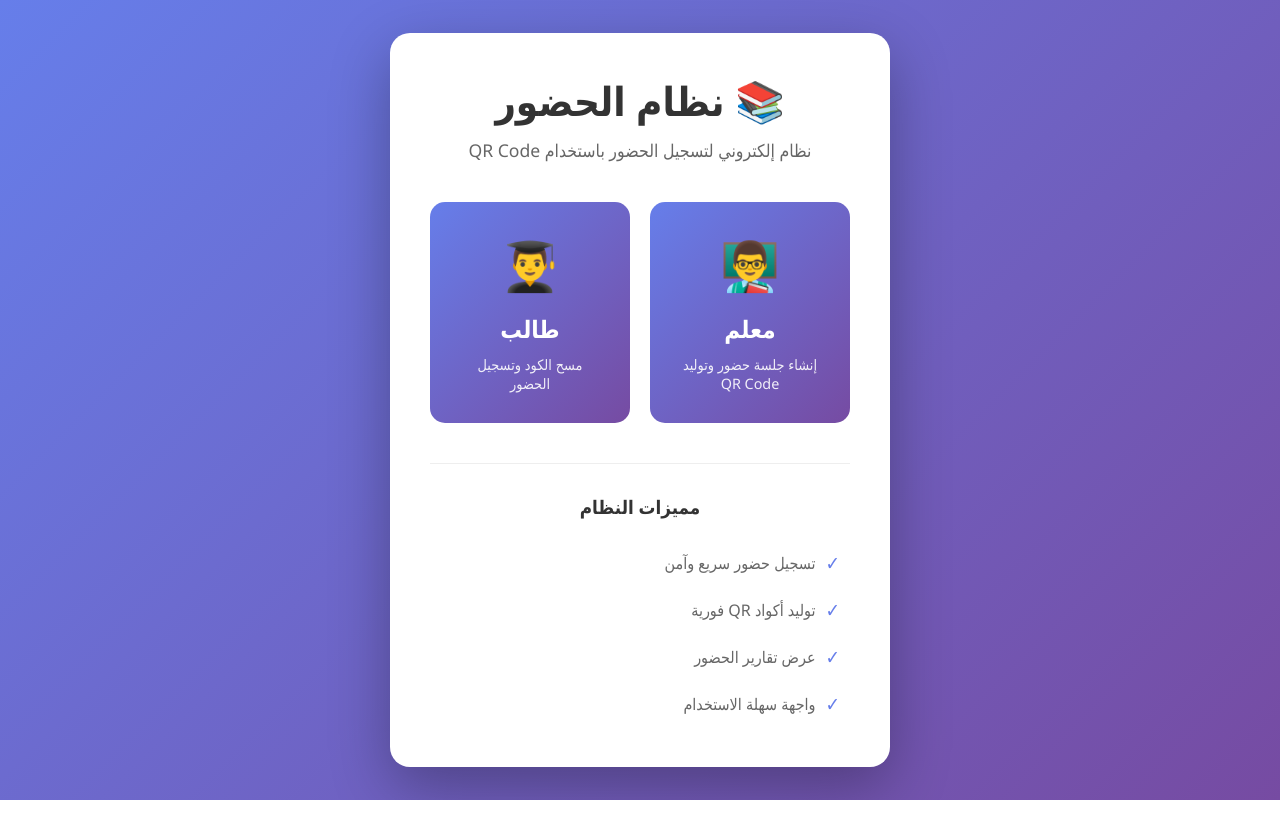
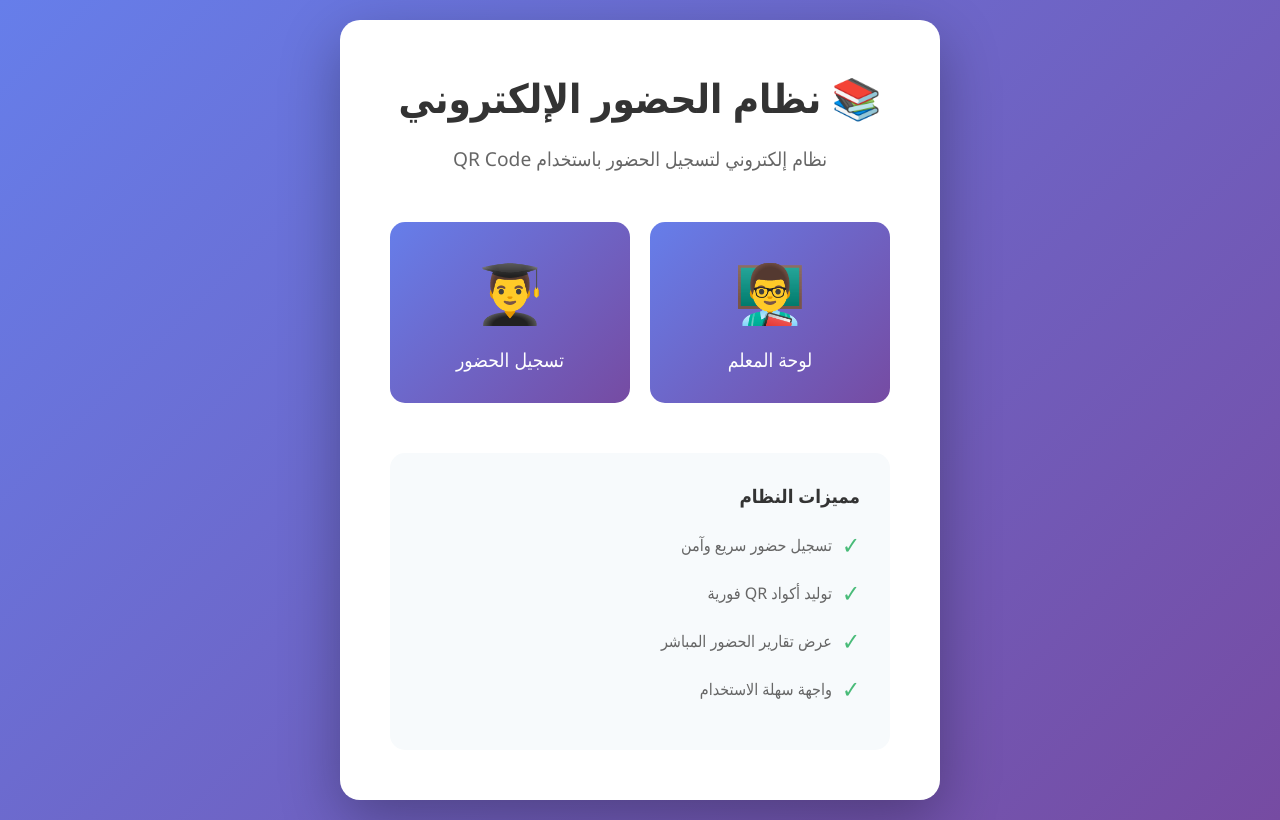
Before and after one commit to dhooom00097/toprepare, a plain HTML site: page index.html in a window 1280 px wide. Drawn offline with Linux system fonts and the light colour scheme.

Commit message:
fix: complete system update

```diff
--- a/index.html
+++ b/index.html
@@ -24,137 +24,112 @@
         .container {
             background: white;
             border-radius: 20px;
+            padding: 50px;
+            max-width: 600px;
+            width: 100%;
             box-shadow: 0 20px 60px rgba(0,0,0,0.3);
-            padding: 40px;
-            max-width: 500px;
-            width: 100%;
-            animation: fadeIn 0.5s ease;
-        }
-
-        @keyframes fadeIn {
-            from {
-                opacity: 0;
-                transform: translateY(-20px);
-            }
-            to {
-                opacity: 1;
-                transform: translateY(0);
-            }
+            text-align: center;
         }
 
         h1 {
             color: #333;
-            text-align: center;
-            margin-bottom: 10px;
             font-size: 2.5em;
+            margin-bottom: 20px;
         }
 
         .subtitle {
-            text-align: center;
             color: #666;
-            margin-bottom: 40px;
-            font-size: 1.1em;
+            font-size: 1.2em;
+            margin-bottom: 50px;
         }
 
-        .role-selection {
-            display: flex;
+        .buttons {
+            display: grid;
+            grid-template-columns: 1fr 1fr;
             gap: 20px;
-            justify-content: center;
-            flex-wrap: wrap;
         }
 
-        .role-card {
+        @media (max-width: 600px) {
+            .buttons {
+                grid-template-columns: 1fr;
+            }
+        }
+
+        .btn {
             background: linear-gradient(135deg, #667eea 0%, #764ba2 100%);
             color: white;
-            padding: 30px;
+            padding: 30px 20px;
             border-radius: 15px;
-            cursor: pointer;
-            transition: all 0.3s ease;
-            text-align: center;
-            flex: 1;
-            min-width: 180px;
             text-decoration: none;
+            font-size: 1.2em;
+            transition: all 0.3s;
+            display: flex;
+            flex-direction: column;
+            align-items: center;
+            gap: 15px;
         }
 
-        .role-card:hover {
-            transform: translateY(-10px);
-            box-shadow: 0 10px 30px rgba(0,0,0,0.3);
+        .btn:hover {
+            transform: translateY(-5px);
+            box-shadow: 0 10px 30px rgba(102, 126, 234, 0.4);
         }
 
-        .role-card .icon {
+        .btn-icon {
             font-size: 3em;
-            margin-bottom: 15px;
-        }
-
-        .role-card h2 {
-            font-size: 1.5em;
-            margin-bottom: 10px;
-        }
-
-        .role-card p {
-            font-size: 0.9em;
-            opacity: 0.9;
         }
 
         .features {
-            margin-top: 40px;
-            padding-top: 30px;
-            border-top: 1px solid #eee;
+            margin-top: 50px;
+            text-align: right;
+            background: #f7fafc;
+            padding: 30px;
+            border-radius: 15px;
         }
 
         .features h3 {
             color: #333;
-            text-align: center;
             margin-bottom: 20px;
         }
 
-        .feature-list {
-            list-style: none;
+        .feature-item {
+            display: flex;
+            align-items: center;
+            gap: 10px;
+            margin-bottom: 15px;
+            color: #666;
         }
 
-        .feature-list li {
-            padding: 10px;
-            color: #666;
-            display: flex;
-            align-items: center;
-        }
-
-        .feature-list li:before {
+        .feature-item::before {
             content: "✓";
-            color: #667eea;
+            color: #48bb78;
             font-weight: bold;
-            margin-left: 10px;
-            font-size: 1.2em;
+            font-size: 1.5em;
         }
     </style>
 </head>
 <body>
     <div class="container">
-        <h1>📚 نظام الحضور</h1>
+        <h1>📚 نظام الحضور الإلكتروني</h1>
         <p class="subtitle">نظام إلكتروني لتسجيل الحضور باستخدام QR Code</p>
 
-        <div class="role-selection">
-            <a href="teacher.html" class="role-card">
-                <div class="icon">👨‍🏫</div>
-                <h2>معلم</h2>
-                <p>إنشاء جلسة حضور وتوليد QR Code</p>
+        <div class="buttons">
+            <a href="teacher.html" class="btn">
+                <span class="btn-icon">👨‍🏫</span>
+                <span>لوحة المعلم</span>
             </a>
 
-            <a href="student.html" class="role-card">
-                <div class="icon">👨‍🎓</div>
-                <h2>طالب</h2>
-                <p>مسح الكود وتسجيل الحضور</p>
+            <a href="student.html" class="btn">
+                <span class="btn-icon">👨‍🎓</span>
+                <span>تسجيل الحضور</span>
             </a>
         </div>
 
         <div class="features">
             <h3>مميزات النظام</h3>
-            <ul class="feature-list">
-                <li>تسجيل حضور سريع وآمن</li>
-                <li>توليد أكواد QR فورية</li>
-                <li>عرض تقارير الحضور</li>
-                <li>واجهة سهلة الاستخدام</li>
-            </ul>
+            <div class="feature-item">تسجيل حضور سريع وآمن</div>
+            <div class="feature-item">توليد أكواد QR فورية</div>
+            <div class="feature-item">عرض تقارير الحضور المباشر</div>
+            <div class="feature-item">واجهة سهلة الاستخدام</div>
         </div>
     </div>
 </body>
```
Also changed, not shown: data/package.json (+13 -7 lines), server.js (+8 -1 lines), student.html (+1 -1 lines), teacher.html (+1 -1 lines), 1 other file.
